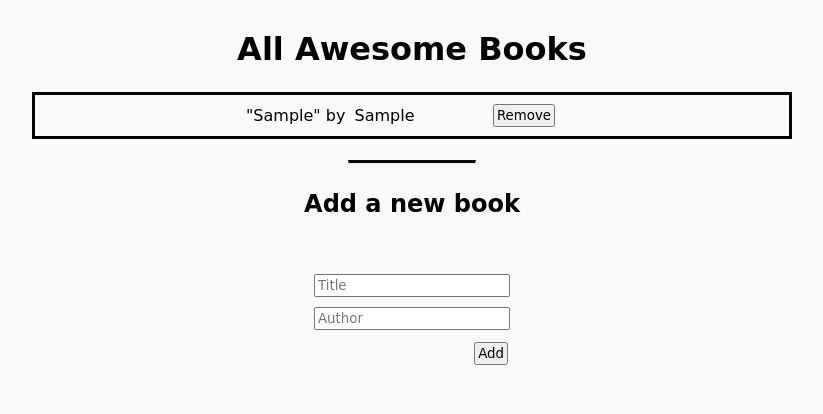
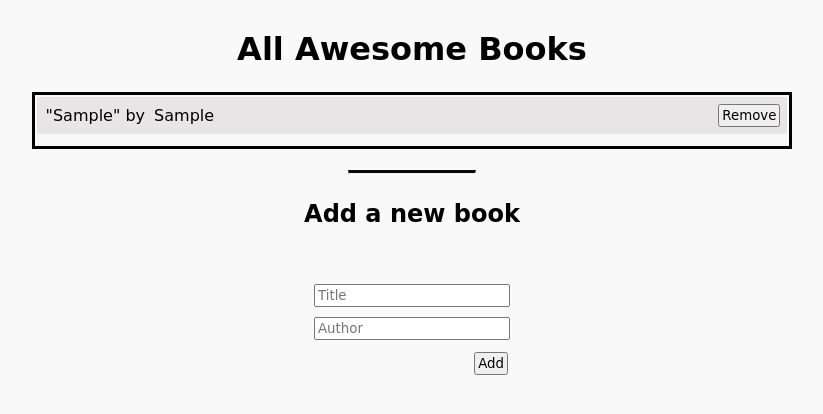
Before and after one commit to abenezer-addisu/Awesome-books, a website: page index.html in a window 1280 px wide. Both pictures are taken after typing "Sample", "Sample" into the empty fields and a click on the button "Add". Shown: the whole page, without its empty margins (228-1051 px from the left). Drawn offline with Linux system fonts and the light colour scheme.

Commit message:
made changes on css file

```diff
--- a/style.css
+++ b/style.css
@@ -38,19 +38,19 @@ button {
   flex-direction: row;
   align-items: center;
   justify-content: space-between;
-  max-width: 300px;
   margin: 0 auto;
   padding: 5px;
+  margin-bottom: 10px;
+  background-color: rgb(231, 229, 229);
+
 }
 
 .book-details {
   display: flex;
-  margin-left: -25px;
+
 }
 
-.remove-book {
-  padding-top: -300px;
-}
+
 
 .add-title-and-author {
   display: flex;
@@ -59,6 +59,9 @@ button {
   padding-top: 2rem;
   row-gap: 10px;
   max-width: 200px;
+}
+.remove-container{
+  margin-left: 90px;
 }
 
 .add-button-container {
```
